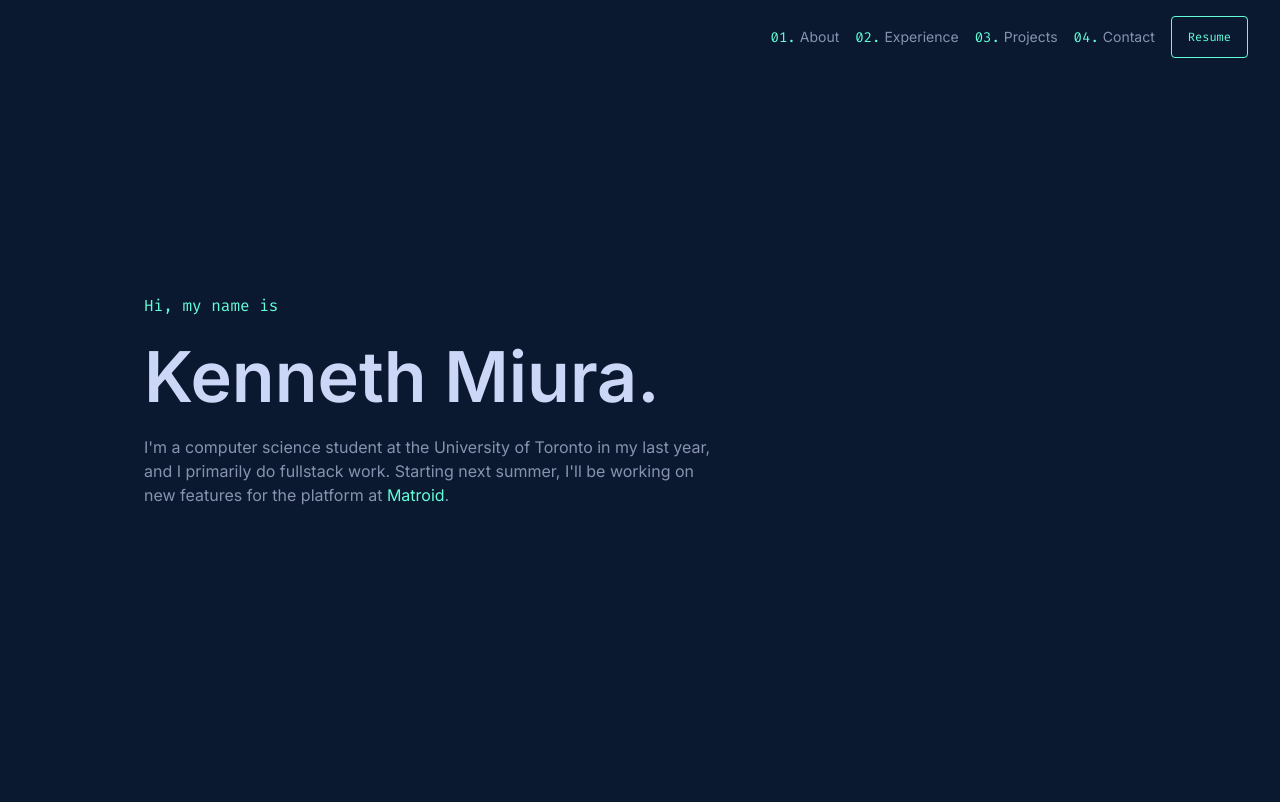
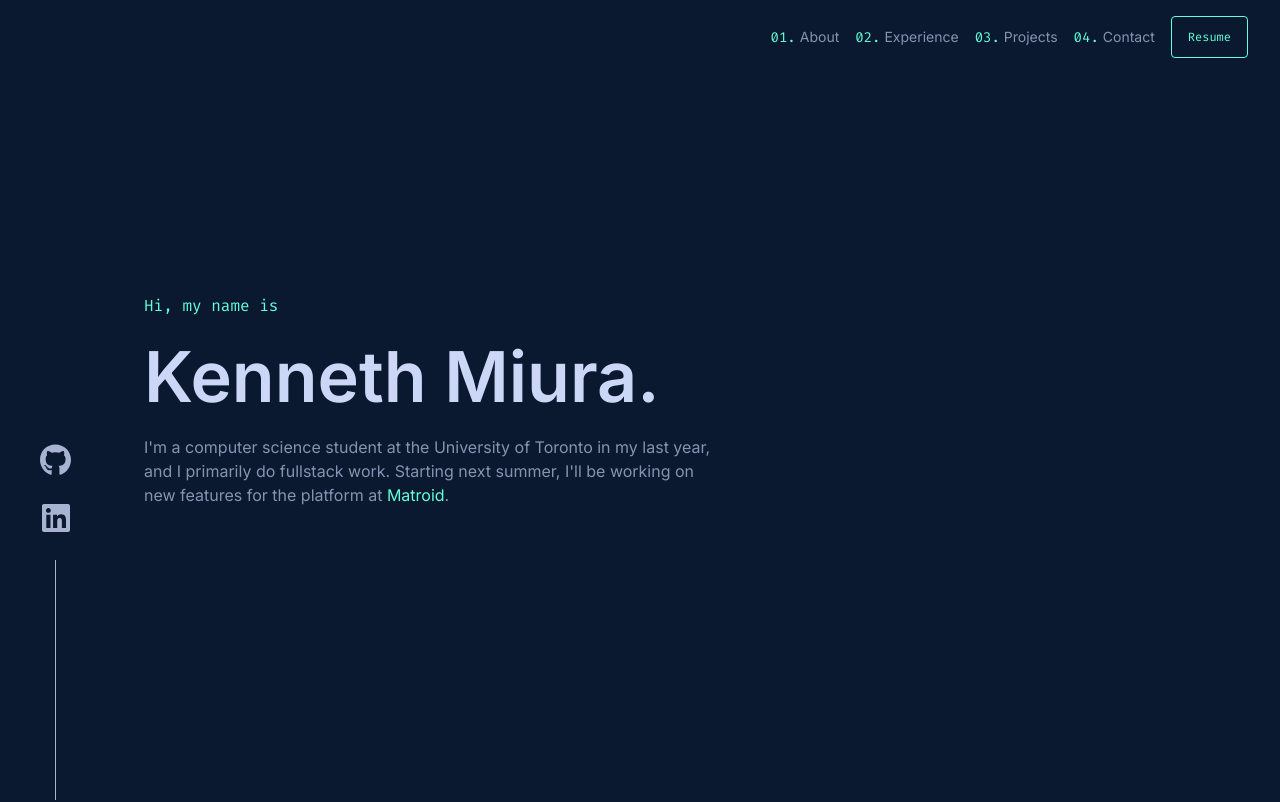
Before and after one commit to kenneth-miura/kennethmiura.com, a Next.js app: page / in a window 1280 px wide. Shown: the top 802 px of the page. Built offline with nearby package versions, Linux system fonts and the light colour scheme.

Commit message:
add social link

```diff
--- a/app/layout.tsx
+++ b/app/layout.tsx
@@ -1,6 +1,10 @@
 import type { Metadata } from "next";
 import "./globals.scss";
 import {inter, firaCode} from "@/app/ui/fonts";
+
+import {config} from '@fortawesome/fontawesome-svg-core';
+import '@fortawesome/fontawesome-svg-core/styles.css';
+config.autoAddCss = false;
 
 
 export const metadata: Metadata = {
--- a/app/page.tsx
+++ b/app/page.tsx
@@ -7,6 +7,7 @@ import AboutSection from "@/app/ui/about/AboutSection";
 import ExperienceSection from "@/app/ui/experience/ExperienceSection";
 import ProjectsSection from "@/app/ui/projects/ProjectsSection";
 import IntroductionSection from "@/app/ui/intro/IntroductionSection";
+import SocialLinks from "@/app/ui/SocialLinks";
 
 const DynamicHeaderWithNoSSR = dynamic(
     // No need for a loading skeleton because the header isn't fetching any data so it should render quickly. Also,
@@ -31,6 +32,7 @@ export default function Home() {
                 <ExperienceSection index={1}/>
                 <ProjectsSection index={2}/>
                 <ContactSection index={3}/>
+                <SocialLinks/>
 
             </div>
         </>
--- /dev/null
+++ b/app/ui/SocialLinks.module.scss
@@ -0,0 +1,18 @@
+@use "app/pages/AllVariables.global" as global;
+
+$stroke-color: #a8b2d1;
+
+.socialIcon {
+  color: $stroke-color;
+  transition: transform 0.4s ease;
+  &:hover {
+    color: global.$brand-primary;
+    transform: translateY(-5px);
+  }
+}
+
+.verticalLine {
+  height: 30vh;
+  width: 1px;
+  background-color: $stroke-color;
+}
--- /dev/null
+++ b/app/ui/SocialLinks.tsx
@@ -0,0 +1,24 @@
+import {FontAwesomeIcon, FontAwesomeIconProps} from "@fortawesome/react-fontawesome";
+import {faGithub, faLinkedin} from "@fortawesome/free-brands-svg-icons";
+import {clsx} from "clsx";
+import styles from './SocialLinks.module.scss';
+
+export default function SocialLinks() {
+    const sharedProps: Pick<FontAwesomeIconProps, 'size' | 'className'> ={
+        size: '2x',
+        className: clsx(['mr-6 md:mr-0 mb-6', styles.socialIcon])
+    };
+
+    return (
+        <div className='flex -mr-6 mb-5 md:fixed md:flex-col md:mr-0 md:mb-0 md:left-10 md:bottom-0 items-center'>
+            <a href="https://github.com/kenneth-miura">
+                <FontAwesomeIcon icon={faGithub} {...sharedProps} />
+            </a>
+            <a href="https://www.linkedin.com/feed/">
+                <FontAwesomeIcon icon={faLinkedin} {...sharedProps} />
+            </a>
+            <div className={clsx(['hidden md:block', styles.verticalLine])}/>
+        </div>
+    )
+
+}
--- a/package.json
+++ b/package.json
@@ -11,6 +11,9 @@
     "build-storybook": "storybook build"
   },
   "dependencies": {
+    "@fortawesome/fontawesome-svg-core": "^6.7.2",
+    "@fortawesome/free-brands-svg-icons": "^6.7.2",
+    "@fortawesome/react-fontawesome": "^0.2.2",
     "clsx": "^2.1.1",
     "lodash": "^4.17.21",
     "next": "15.1.2",
```
Also changed, not shown: 1 other file (tests, documents, lock files or other folders).
